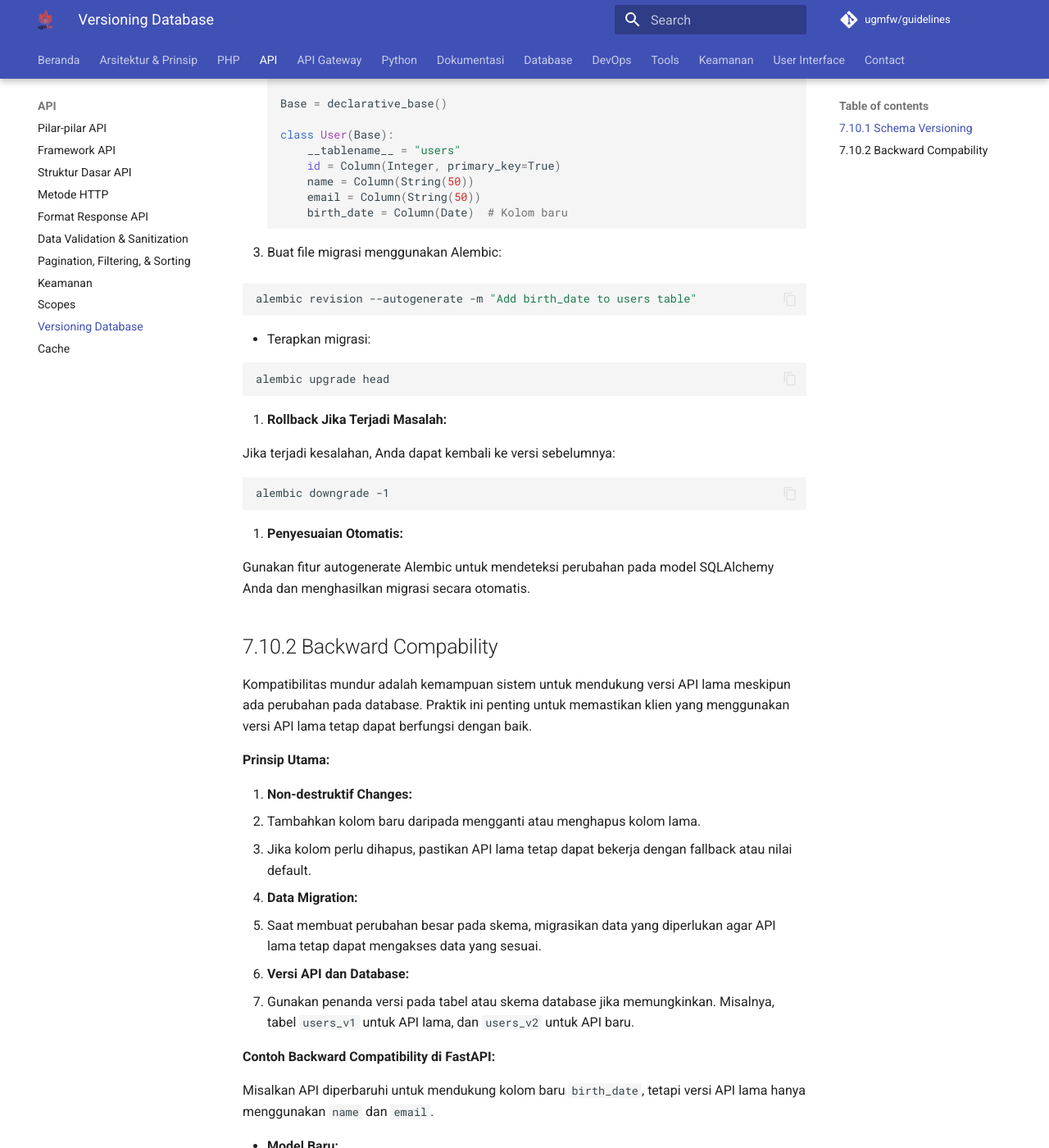
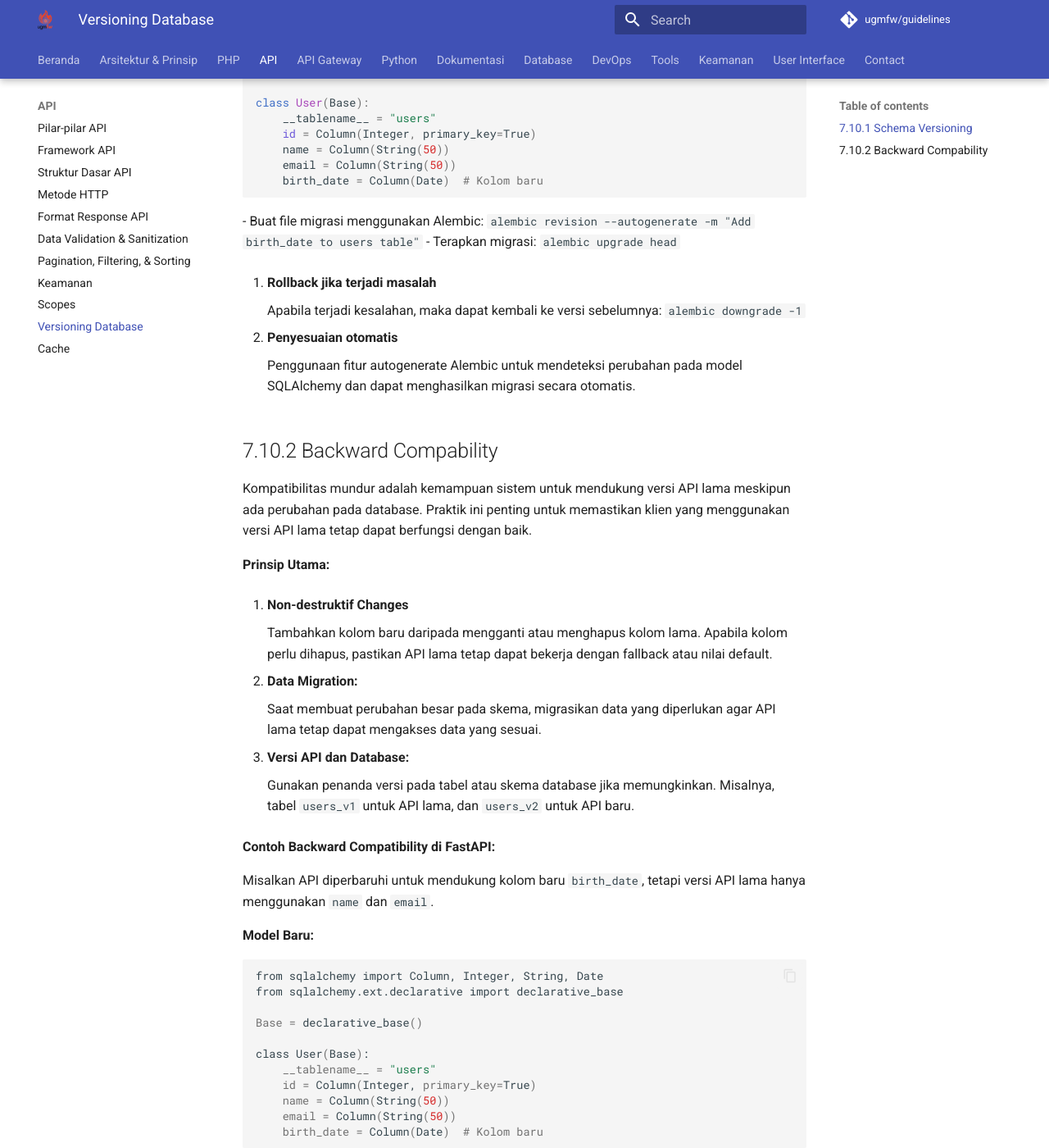
Before and after one commit to dtiugm/ugm-framework, an MkDocs documentation site: the page built from docs/api/orm-database.md, in a window 1280 px wide and 1400 px high, scrolled down 1196 px. Shown: the whole window at 82% size. Built offline with MkDocs 1.6.1 and Material for MkDocs 9.7.7, drawn with Linux system fonts in a browser that asks for light colours; the version menu is left out; some of the changed text lies outside the part shown.

Commit message:
add orm-database, scopes, cache-api

````diff
--- a/docs/api/orm-database.md
+++ b/docs/api/orm-database.md
@@ -4,77 +4,55 @@
 
 ## 7.10.1 Schema Versioning
 
-Schema versioning memastikan bahwa perubahan pada database (misalnya, menambah kolom, membuat tabel baru, atau menghapus kolom) dapat dikelola secara sistematis. Hal ini penting untuk:
+Schema versioning memastikan bahwa perubahan pada database (misalnya: menambah kolom, membuat tabel baru, atau menghapus kolom) dapat dikelola secara sistematis. Hal ini penting untuk:
 
-- Mempermudah rollback jika terjadi kesalahan.
-- Mendokumentasikan perubahan skema untuk koordinasi antar tim.
-- Menjamin bahwa perubahan tidak merusak API atau sistem lain yang bergantung pada skema database.
+1. Mempermudah rollback jika terjadi kesalahan.
+2. Mendokumentasikan perubahan skema untuk koordinasi antar tim.
+3. Menjamin bahwa perubahan tidak merusak API atau sistem lain yang bergantung pada skema database.
 
 **Tools yang direkomendasikan:**
 
-- **Alembic** (untuk SQLAlchemy): Mendukung migrasi skema database berbasis Python, dan sangat cocok digunakan dengan FastAPI.
-- **Flyway** atau **Liquibase**: Alat alternatif untuk database versioning yang mendukung berbagai platform dan bahasa.
+1. **Alembic** (untuk SQLAlchemy): Mendukung migrasi skema database berbasis Python, dan sangat cocok digunakan dengan FastAPI.
+2. **Flyway** atau **Liquibase**: Alat alternatif untuk database versioning yang mendukung berbagai platform dan bahasa.
 
-**Contoh Implementasi dengan Alembic:**
+**Berikut ini adalah contoh implementasi dengan Alembic:**
 
 1. **Konfigurasi Alembic:**
 
-   Pastikan proyek API menggunakan SQLAlchemy, kemudian instal Alembic:
+    Adapun untuk langkah-langkah konfigurasinya adalah sebagai berikut:
 
+   - Pastikan proyek API menggunakan SQLAlchemy, kemudian instal Alembic: `pip install alembic`
+   - Inisialisasi Alembic di proyek API: `alembic init migrations`
+   - Periksa file `alembic.ini` untuk mengatur koneksi API ke database.
 
-```bash
-pip install alembic
+2. **Membuat dan Menerapkan Migrasi:**
+   - **Contoh Tambah Kolom Baru:** tambahkan kolom `birth_date` ke tabel `users`.
+
+        Buat model SQLAlchemy yang diperbarui:
+
+```python
+from sqlalchemy import Column, Integer, String, Date
+from sqlalchemy.ext.declarative import declarative_base
+
+Base = declarative_base()
+
+class User(Base):
+    __tablename__ = "users"
+    id = Column(Integer, primary_key=True)
+    name = Column(String(50))
+    email = Column(String(50))
+    birth_date = Column(Date)  # Kolom baru
 ```
+- Buat file migrasi menggunakan Alembic: `alembic revision --autogenerate -m "Add birth_date to users table"`
+- Terapkan migrasi: `alembic upgrade head`
 
-Inisialisasi Alembic di proyek API:
+3. **Rollback jika terjadi masalah**
 
-```bash
-alembic init migrations
-```
+    Apabila terjadi kesalahan, maka dapat kembali ke versi sebelumnya: `alembic downgrade -1`
 
-Periksa file `alembic.ini` untuk mengatur koneksi API ke database.
+4. **Penyesuaian otomatis**
 
-1. **Membuat dan Menerapkan Migrasi:**
-- **Contoh Tambah Kolom Baru:**Tambahkan kolom `birth_date` ke tabel `users`.
-    - Buat model SQLAlchemy yang diperbarui:
-
-      ```python
-      from sqlalchemy import Column, Integer, String, Date
-      from sqlalchemy.ext.declarative import declarative_base
-
-      Base = declarative_base()
-
-      class User(Base):
-          __tablename__ = "users"
-          id = Column(Integer, primary_key=True)
-          name = Column(String(50))
-          email = Column(String(50))
-          birth_date = Column(Date)  # Kolom baru
-      ```
-
-- Buat file migrasi menggunakan Alembic:
-
-```bash
-alembic revision --autogenerate -m "Add birth_date to users table"
-```
-
-- Terapkan migrasi:
-
-```bash
-alembic upgrade head
-```
-
-1. **Rollback Jika Terjadi Masalah:**
-
-Jika terjadi kesalahan, Anda dapat kembali ke versi sebelumnya:
-
-```bash
-alembic downgrade -1
-```
-
-1. **Penyesuaian Otomatis:**
-
-Gunakan fitur autogenerate Alembic untuk mendeteksi perubahan pada model SQLAlchemy Anda dan menghasilkan migrasi secara otomatis.
+    Penggunaan fitur autogenerate Alembic untuk mendeteksi perubahan pada model SQLAlchemy dan dapat menghasilkan migrasi secara otomatis.
 
 ## 7.10.2 Backward Compability
 
@@ -82,19 +60,24 @@
 
 **Prinsip Utama:**
 
-1. **Non-destruktif Changes:**
-- Tambahkan kolom baru daripada mengganti atau menghapus kolom lama.
-- Jika kolom perlu dihapus, pastikan API lama tetap dapat bekerja dengan fallback atau nilai default.
+1. **Non-destruktif Changes**
+
+    Tambahkan kolom baru daripada mengganti atau menghapus kolom lama. Apabila kolom perlu dihapus, pastikan API lama tetap dapat bekerja dengan fallback atau nilai default.
+
 2. **Data Migration:**
-- Saat membuat perubahan besar pada skema, migrasikan data yang diperlukan agar API lama tetap dapat mengakses data yang sesuai.
+
+    Saat membuat perubahan besar pada skema, migrasikan data yang diperlukan agar API lama tetap dapat mengakses data yang sesuai.
+
 3. **Versi API dan Database:**
-- Gunakan penanda versi pada tabel atau skema database jika memungkinkan. Misalnya, tabel `users_v1` untuk API lama, dan `users_v2` untuk API baru.
+
+    Gunakan penanda versi pada tabel atau skema database jika memungkinkan. Misalnya, tabel `users_v1` untuk API lama, dan `users_v2` untuk API baru.
+
 
 **Contoh Backward Compatibility di FastAPI:**
 
 Misalkan API diperbaruhi untuk mendukung kolom baru `birth_date`, tetapi versi API lama hanya menggunakan `name` dan `email`.
 
-- **Model Baru:**
+**Model Baru:**
 
 ```bash
 from sqlalchemy import Column, Integer, String, Date
````
Also changed, not shown: other parts of docs/api/orm-database.md (+5 -3 lines), docs/api/cache-api.md (+13 -9 lines), docs/api/scopes.md (+15 -17 lines).
